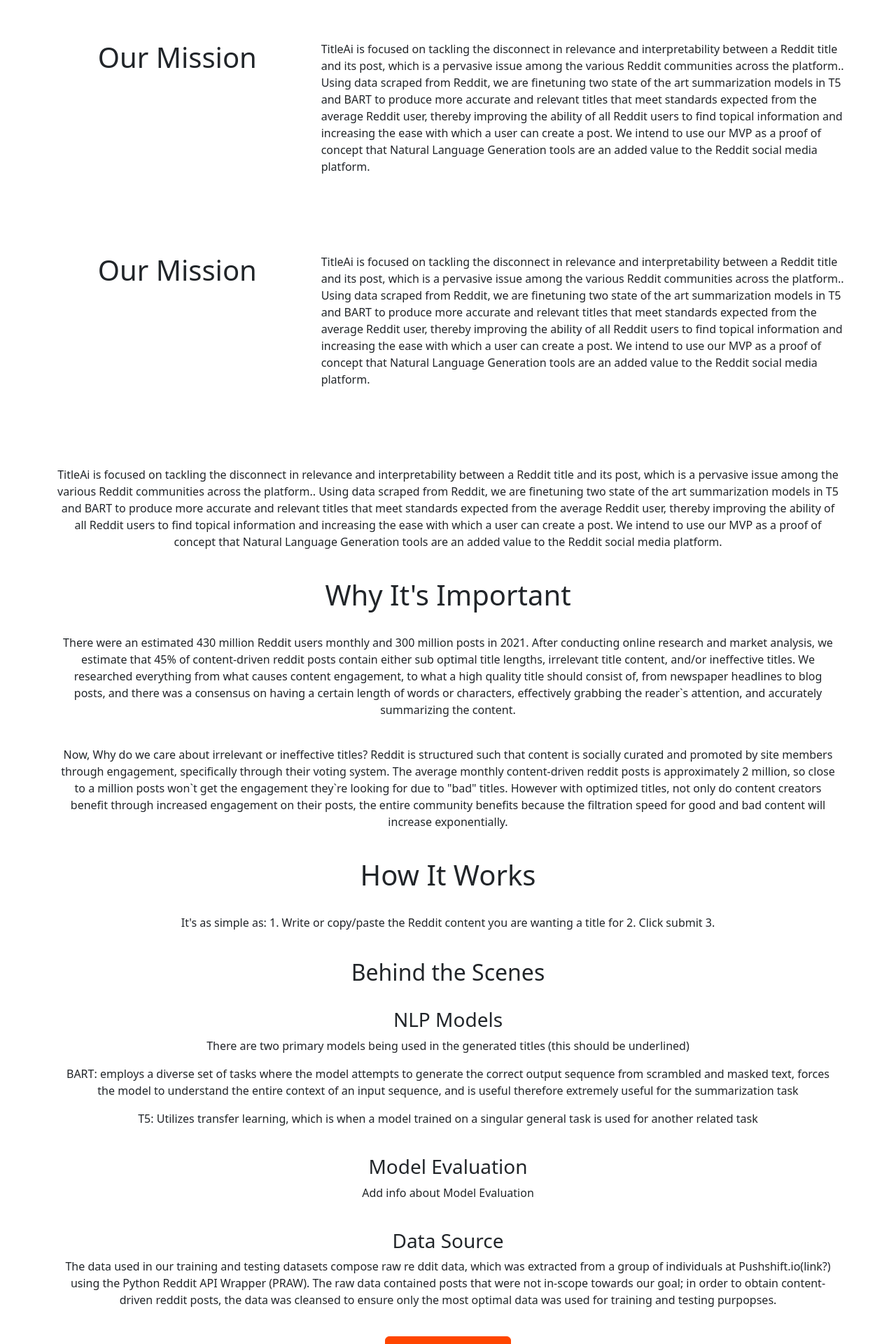
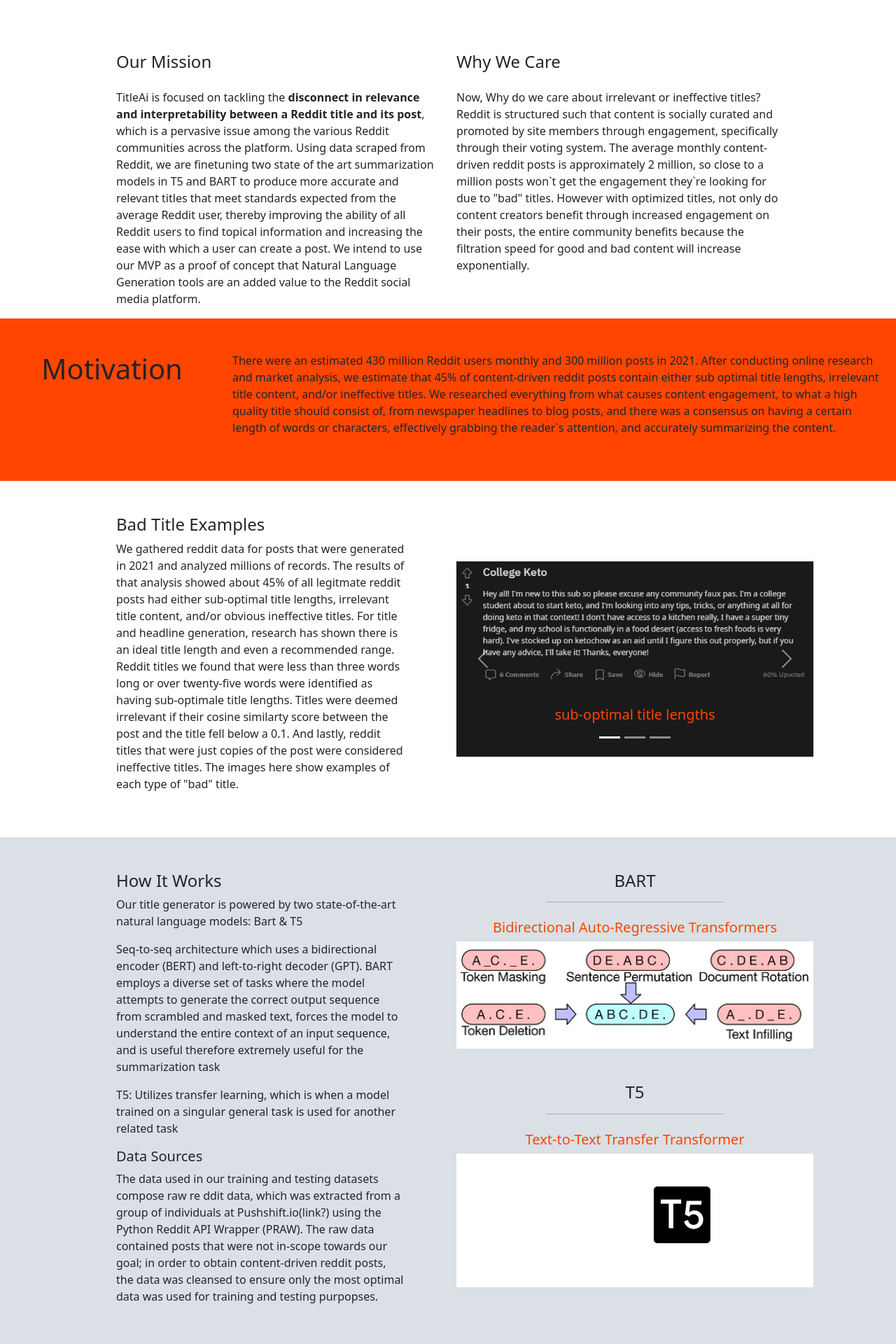
Before and after one commit to intaekim01/Reddit-Title-Generation, a React (Create React App) app in the folder rtg-app/: page /about in a window 1280 px wide. Shown: the part 80-2000 px from the top of the page at 70% size. Built offline with nearby package versions, Linux system fonts and the light colour scheme.

Commit message:
revamped about page

```diff
--- a/rtg-app/src/Pages/About.js
+++ b/rtg-app/src/Pages/About.js
@@ -1,101 +1,182 @@
+import BARTimg from "../Images/BARTimg.png";
+import example1 from "../Images/example1.png";
+import example2 from "../Images/example2.png";
+import t5 from "../Images/t5.gif";
+
 function About() {
 
     return (
-        <div className="container-fluid ">
-            <div className="container-fluid ">
-                <div className="row p-5">
-                    <div className="col-4 text-center">
-                        <h1>Our Mission</h1>
-                    </div>
-                    <div className="col-8">
-                        <p>
-                            TitleAi is focused on tackling the disconnect in relevance and interpretability between a Reddit title and its post,
-                            which is a pervasive issue among the various Reddit communities across the platform.. Using data scraped from Reddit,
+
+        <div>
+            {/* Our Mission and Why We Care Section */}
+            <div className="container-fluid pb-3">
+                <div className="container px-md-5">
+                    <div className="row px-md-5 pt-md-5">
+                        <div className="col-sm-12 col-md-6">
+                            <div className="row">
+                                <h4 className="py-3">Our Mission</h4>
+                                <span>
+                                    TitleAi is focused on tackling the <b>disconnect in relevance and interpretability between a Reddit title and its post</b>, which is a pervasive issue among the various Reddit communities across the platform. Using data scraped from Reddit,
                                     we are finetuning two state of the art summarization models in T5 and BART to produce more accurate and relevant titles
                                     that meet standards expected from the average Reddit user, thereby improving the ability of all Reddit users to find
                                     topical information and increasing the ease with which a user can create a post. We intend to use our MVP as a proof
                                     of concept that Natural Language Generation tools are an added value to the Reddit social media platform.
-                        </p>
+                                </span>
+                            </div>
+                        </div>
+
+                        <div className="col-sm-12 col-md-6">
+                            <div className="row">
+                                <h4 className="py-3">Why We Care</h4>
+                                <span className="align-text-top">
+                                    Now, Why do we care about irrelevant or ineffective titles? Reddit is structured such that content is socially curated
+                                    and promoted by site members through engagement, specifically through their voting system. The average monthly content-driven
+                                    reddit posts is approximately 2 million, so close to a million posts won`t get the engagement they`re looking for due to "bad"
+                                    titles. However with optimized titles, not only do content creators benefit through increased engagement on their posts, the
+                                    entire community benefits because the filtration speed for good and bad content will increase exponentially.
+                                </span>
+                            </div>
                         </div>
 
                     </div>
-            </div >
-            <div className="container-fluid ">
-                <div className="row p-5">
-                    <div className="col-4 text-center">
-                        <h1>Our Mission</h1>
                 </div>
-                    <div className="col-8">
-                        <p>
-                            TitleAi is focused on tackling the disconnect in relevance and interpretability between a Reddit title and its post,
-                            which is a pervasive issue among the various Reddit communities across the platform.. Using data scraped from Reddit,
-                            we are finetuning two state of the art summarization models in T5 and BART to produce more accurate and relevant titles
-                            that meet standards expected from the average Reddit user, thereby improving the ability of all Reddit users to find
-                            topical information and increasing the ease with which a user can create a post. We intend to use our MVP as a proof
-                            of concept that Natural Language Generation tools are an added value to the Reddit social media platform.
-                        </p>
             </div>
 
+            {/* Motivation Banner Section */}
+            <div className="container-fluid" style={{backgroundColor: "#FF4500"}}>
+                <div className="row py-5">
+
+                    <div className="col-md-3 " style={{"min-height": "200"}}>
+                        <div className="text-center">
+                            <h1>Motivation</h1>
                         </div>
-            </div >
+                    </div>
 
-            <div className="container text-center">
-                <br></br>
-
-                <br></br>
-                <p>TitleAi is focused on tackling the disconnect in relevance and interpretability between a Reddit title and its post,
-                    which is a pervasive issue among the various Reddit communities across the platform.. Using data scraped from Reddit,
-                    we are finetuning two state of the art summarization models in T5 and BART to produce more accurate and relevant titles
-                    that meet standards expected from the average Reddit user, thereby improving the ability of all Reddit users to find
-                    topical information and increasing the ease with which a user can create a post. We intend to use our MVP as a proof
-                    of concept that Natural Language Generation tools are an added value to the Reddit social media platform.</p>
-                <br></br>
-                <h1>Why It's Important</h1>
-                <br></br>
-                <p>There were an estimated 430 million Reddit users monthly and 300 million posts in 2021.
+                    <div className="col-md-9" style={{"min-height": "200"}}>
+                        <div className="">
+                            <p>
+                                There were an estimated 430 million Reddit users monthly and 300 million posts in 2021.
                                 After conducting online research and market analysis, we estimate that 45% of content-driven reddit
                                 posts contain either sub optimal title lengths, irrelevant title content, and/or ineffective titles.
                                 We researched everything from what causes content engagement, to what a high quality title should consist of,
                                 from newspaper headlines to blog posts, and there was a consensus on having a certain length of words or characters,
-                    effectively grabbing the reader`s attention, and accurately summarizing the content.</p>
-                <br></br>
-                <p>Now, Why do we care about irrelevant or ineffective titles? Reddit is structured such that content is socially curated
-                    and promoted by site members through engagement, specifically through their voting system. The average monthly content-driven
-                    reddit posts is approximately 2 million, so close to a million posts won`t get the engagement they`re looking for due to "bad"
-                    titles. However with optimized titles, not only do content creators benefit through increased engagement on their posts, the
-                    entire community benefits because the filtration speed for good and bad content will increase exponentially.</p>
-                <br></br>
-                <h1>How It Works</h1>
-                <br></br>
-                <p>It's as simple as:
-                    1. Write or copy/paste the Reddit content you are wanting a title for
-                    2. Click submit
-                    3.
+                                effectively grabbing the reader`s attention, and accurately summarizing the content.
                             </p>
-                <br></br>
-                <h2>Behind the Scenes</h2>
-                <br></br>
-                <h3>NLP Models</h3>
-                <p>There are two primary models being used in the generated titles (this should be underlined)</p>
-                <p>BART: employs a diverse set of tasks where the model attempts to generate the correct output
+                        </div>
+                    </div>
+
+                </div>
+            </div>
+
+            {/* Bad Examples With Carousel Section */}
+            <div className="container-fluid">
+                <div className="container px-md-5">
+                    <div className="row py-5">
+                        <div className="col-sm-12 col-md-6">
+                            <div className="row px-md-5">
+                                <h4>Bad Title Examples</h4>
+                                <p>
+                                    We gathered reddit data for posts that were generated in 2021 and analyzed millions of records.
+                                    The results of that analysis showed about 45% of all legitmate reddit posts had either sub-optimal title lengths,
+                                    irrelevant title content, and/or obvious ineffective titles. For title and headline generation, research has shown there
+                                    is an ideal title length and even a recommended range. Reddit titles we found that were less than three words long or
+                                    over twenty-five words were identified as having sub-optimale title lengths. Titles were deemed irrelevant if
+                                    their cosine similarty score between the post and the title fell below a 0.1. And lastly, reddit titles that
+                                    were just copies of the post were considered ineffective titles. The images here show examples of each type of "bad" title.
+                                </p>
+                            </div>
+                        </div>
+
+                        <div className="d-flex col-sm-12 col-md-6 align-items-center">
+                            <div id="carouselExampleCaptions" className="carousel slide" data-bs-ride="false">
+                                <div className="carousel-indicators">
+                                    <button type="button" data-bs-target="#carouselExampleCaptions" data-bs-slide-to="0" class="active" aria-current="true" aria-label="Slide 1"></button>
+                                    <button type="button" data-bs-target="#carouselExampleCaptions" data-bs-slide-to="1" aria-label="Slide 2"></button>
+                                    <button type="button" data-bs-target="#carouselExampleCaptions" data-bs-slide-to="2" aria-label="Slide 3"></button>
+                                </div>
+                                <div className="carousel-inner">
+                                    <div className="carousel-item active">
+                                        <img className="example1.png" src={example1} class="d-block w-100" width="100%" height="100%" alt="..."/>
+                                        <div className="carousel-caption d-none d-md-block">
+                                            <h5 style={{color: "#FF4500"}}>sub-optimal title lengths</h5>
+                                        </div>
+                                    </div>
+                                    <div className="carousel-item">
+                                        <img className="example2.png" src={example2} class="d-block w-100" width="100%" height="100%" alt="..."/>
+                                        <div className="carousel-caption d-none d-md-block">
+                                            <h5 style={{color: "#FF4500"}}>irrelevant title content</h5>
+                                        </div>
+                                    </div>
+                                    <div className="carousel-item">
+                                        <img className="example1.png" src={example1} class="d-block w-100" width="100%" height="100%" alt="..."/>
+                                        <div className="carousel-caption d-none d-md-block">
+                                            <h5 style={{color: "#FF4500"}}>ineffective titles</h5>
+                                        </div>
+                                    </div>
+                                </div>
+                                <button className="carousel-control-prev" type="button" data-bs-target="#carouselExampleCaptions" data-bs-slide="prev">
+                                    <span className="carousel-control-prev-icon" aria-hidden="true"></span>
+                                    <span className="visually-hidden">Previous</span>
+                                </button>
+                                <button className="carousel-control-next" type="button" data-bs-target="#carouselExampleCaptions" data-bs-slide="next">
+                                    <span className="carousel-control-next-icon" aria-hidden="true"></span>
+                                    <span className="visually-hidden">Next</span>
+                                </button>
+                            </div>
+                        </div>
+
+                    </div>
+                </div>
+            </div>
+
+            {/* SECTION: HOW DOES IT WORK */}
+            <div className="container-fluid" style={{backgroundColor: "#DAE0E6"}}>
+                <div className="container px-md-5">
+                    <div className="row py-5">
+                        <div className="col-sm-12 col-md-6">
+                            <div className="row px-md-5">
+                                <h4>How It Works</h4>
+                                <p>Our title generator is powered by two state-of-the-art natural language models: Bart & T5</p>
+                                <p>
+                                    Seq-to-seq architecture which uses a bidirectional encoder (BERT) and left-to-right decoder (GPT).
+                                    BART employs a diverse set of tasks where the model attempts to generate the correct output
                                     sequence from scrambled and masked text,  forces the model to understand the entire context
-                    of an input sequence, and is useful therefore extremely useful for the summarization task</p>
+                                    of an input sequence, and is useful therefore extremely useful for the summarization task
+                                </p>
                                 <p>T5: Utilizes transfer learning, which is when a model trained on a singular general task is used for another related task</p>
-                <br></br>
-                <h3>Model Evaluation</h3>
-                <p>Add info about Model Evaluation</p>
-                <br></br>
-                <h3>Data Source</h3>
+                                <div className="">
+                                    <h5>Data Sources</h5>
                                     <p>The data used in our training and testing datasets compose raw re  ddit data,
                                         which was extracted from a group of individuals at Pushshift.io(link?) using the Python Reddit API Wrapper (PRAW).
                                         The raw data contained posts that were not in-scope towards our goal; in order to obtain content-driven reddit posts,
                                         the data was cleansed to ensure only the most optimal data was used for training and testing purpopses.</p>
-                <br></br>
-                <button className="btn btn-primary">
-                    Launch demo modal
-                </button>
                                 </div>
                             </div>
+                        </div>
+
+                        <div className="col-sm-12 col-md-6">
+                            <div className="row text-center ">
+                                <h4>BART<center><hr classname="d-flex text-center" style={{'max-width': "50%"}}/></center></h4>
+                                <h5 style={{color: "#FF4500"}}>Bidirectional Auto-Regressive Transformers</h5>
+                            </div>
+                            <div className="row">
+                                <img className="BARTimg.png" src={BARTimg} width="100%" height="100%" alt=''></img>
+                            </div>
+
+                            <div className="row text-center pt-5">
+                                <h4>T5<center><hr classname="d-flex text-center" style={{'max-width': "50%"}}/></center></h4>
+                                <h5 style={{color: "#FF4500"}}>Text-to-Text Transfer Transformer</h5>
+                            </div>
+                            <div className="row">
+                                <img className="t5.gif" src={t5} width="100%" height="100%" alt=''></img>
+                            </div>
+                        </div>
+
+                    </div>
+                </div>
+            </div>
+        </div>
+
     )
 
 };
```
Lines whose indentation alone changed are shown as unchanged.
